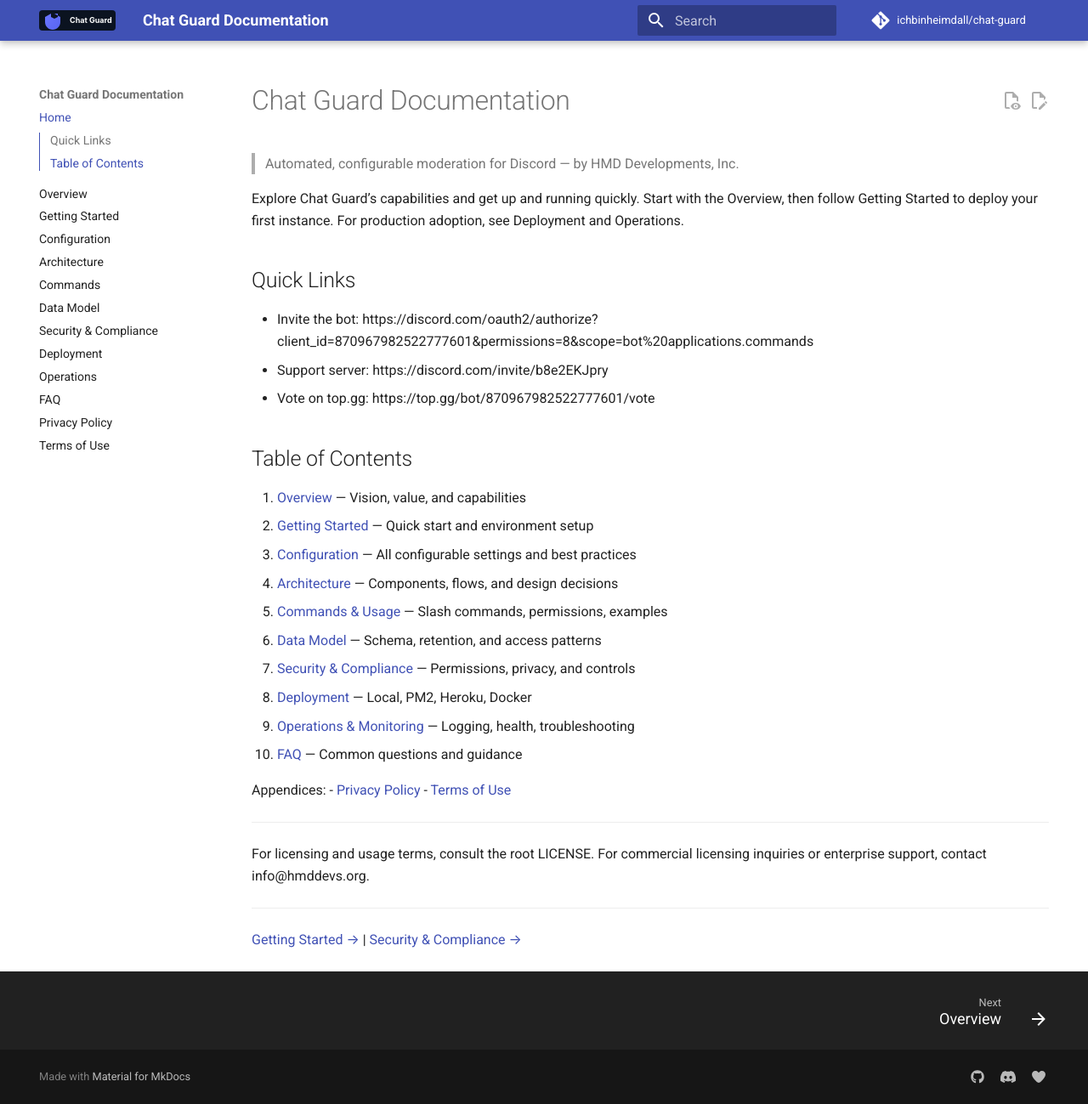
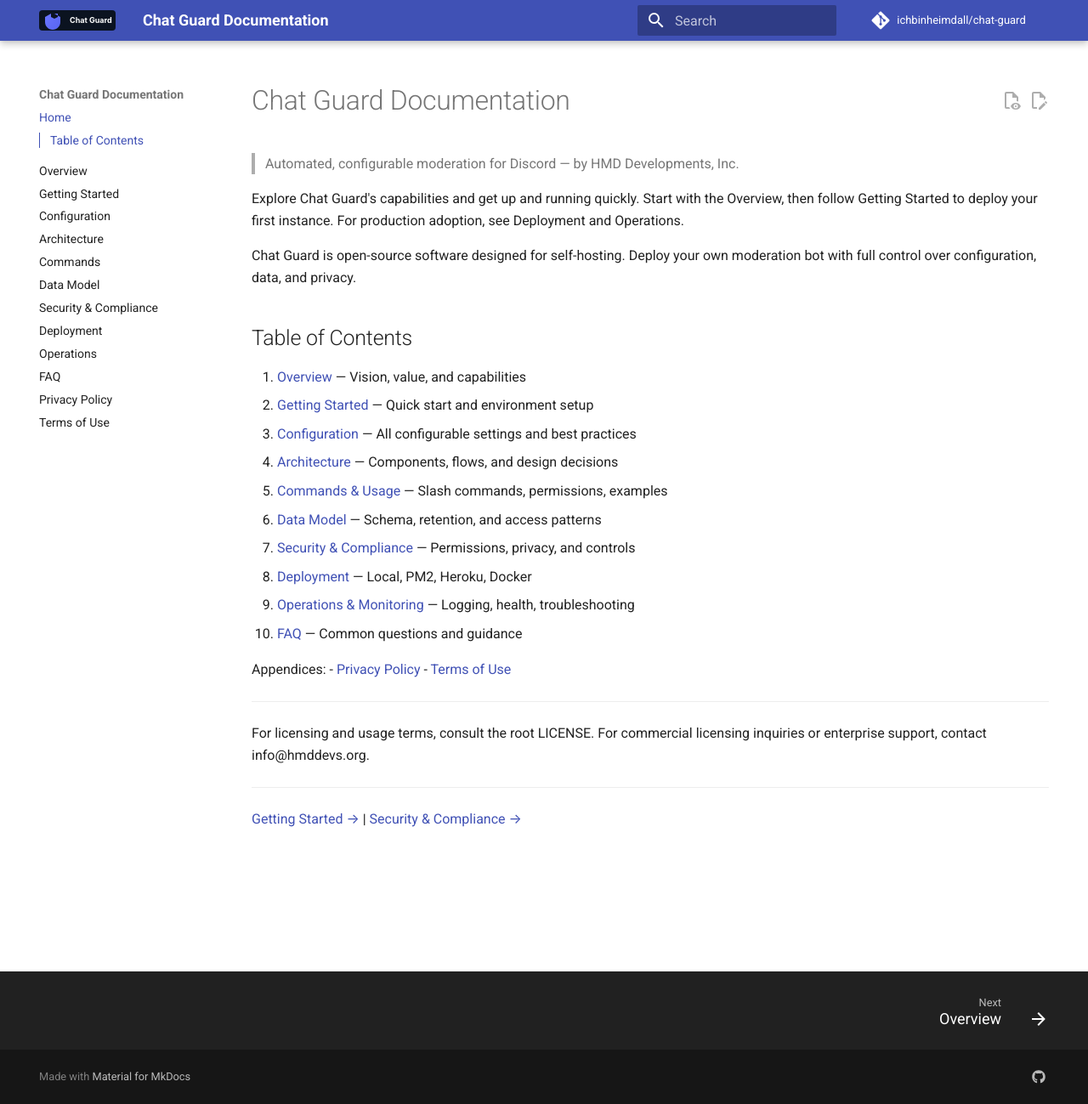
Before and after one commit to ichbinheimdall/chat-guard, an MkDocs documentation site: the page built from docs/README.md, in a window 1280 px wide and 1299 px high. Shown: the whole window at 85% size. Built offline with MkDocs 1.6.1 and Material for MkDocs 9.7.7, drawn with Linux system fonts in a browser that asks for light colours; comment, search, counter and statistics services are not loaded.

Commit message:
Update README and documentation links; remove invite and support links from commands

```diff
--- a/docs/README.md
+++ b/docs/README.md
@@ -2,13 +2,9 @@
 
 > Automated, configurable moderation for Discord — by HMD Developments, Inc.
 
-Explore Chat Guard’s capabilities and get up and running quickly. Start with the Overview, then follow Getting Started to deploy your first instance. For production adoption, see Deployment and Operations.
+Explore Chat Guard's capabilities and get up and running quickly. Start with the Overview, then follow Getting Started to deploy your first instance. For production adoption, see Deployment and Operations.
 
-## Quick Links
-
-- Invite the bot: https://discord.com/oauth2/authorize?client_id=870967982522777601&permissions=8&scope=bot%20applications.commands
-- Support server: https://discord.com/invite/b8e2EKJpry
-- Vote on top.gg: https://top.gg/bot/870967982522777601/vote
+Chat Guard is open-source software designed for self-hosting. Deploy your own moderation bot with full control over configuration, data, and privacy.
 
 ## Table of Contents
 
--- a/mkdocs.yml
+++ b/mkdocs.yml
@@ -62,7 +62,3 @@
   social:
     - icon: fontawesome/brands/github
       link: https://github.com/ichbinheimdall/chat-guard
-    - icon: fontawesome/brands/discord
-      link: https://discord.com/invite/b8e2EKJpry
-    - icon: fontawesome/solid/heart
-      link: https://top.gg/bot/870967982522777601/vote
```
Also changed, not shown: README.md (+13 -7 lines), 2 other files.
